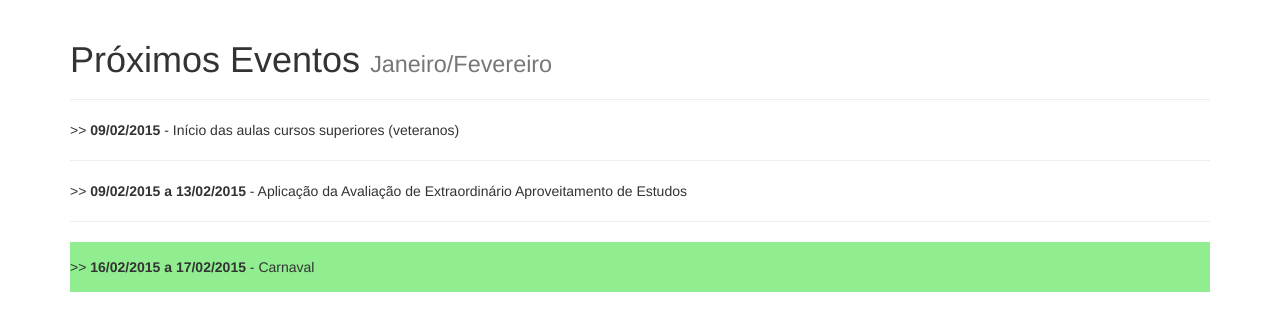
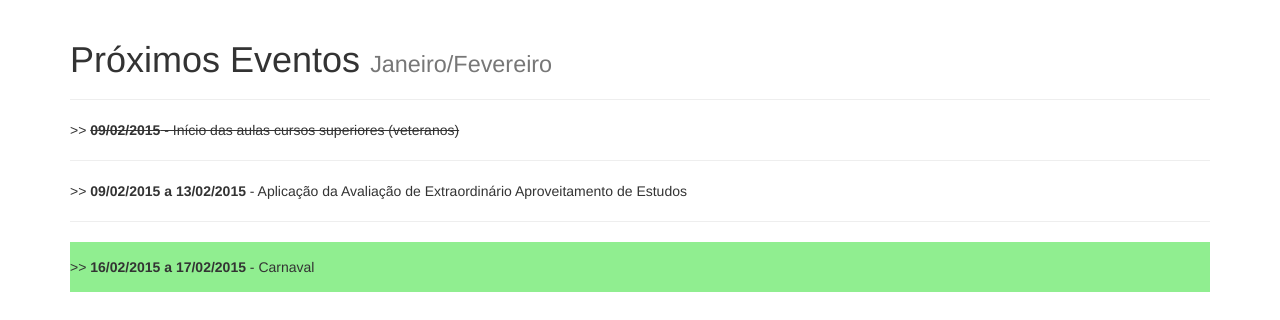
Before and after one commit to jorgefalcao/turmatsi14, a Jekyll site: the page built from agenda/index.html, in a window 1280 px wide. Shown: the part 471-791 px from the top of the page. Built offline with Jekyll 4.4.1, drawn with Linux system fonts in a browser that asks for light colours; nearby versions of some CDN libraries; library files that are not in the unit come from our copies.

Commit message:
Update index.html

```diff
--- a/agenda/index.html
+++ b/agenda/index.html
@@ -7,7 +7,7 @@ title: Turma TSI14 - Agenda
 <div class="page-header">
   <h1>Próximos Eventos <small>Janeiro/Fevereiro</small></h1>
 </div>
->> <strike></strike><b>09/02/2015</b> - Início das aulas cursos superiores (veteranos)</strike>
+>> <span style="text-decoration:line-through"><b>09/02/2015</b> - Início das aulas cursos superiores (veteranos)</span>
 <hr>
 >> <b>09/02/2015 a 13/02/2015</b> - Aplicação da Avaliação de Extraordinário Aproveitamento de Estudos
 <hr>
```
